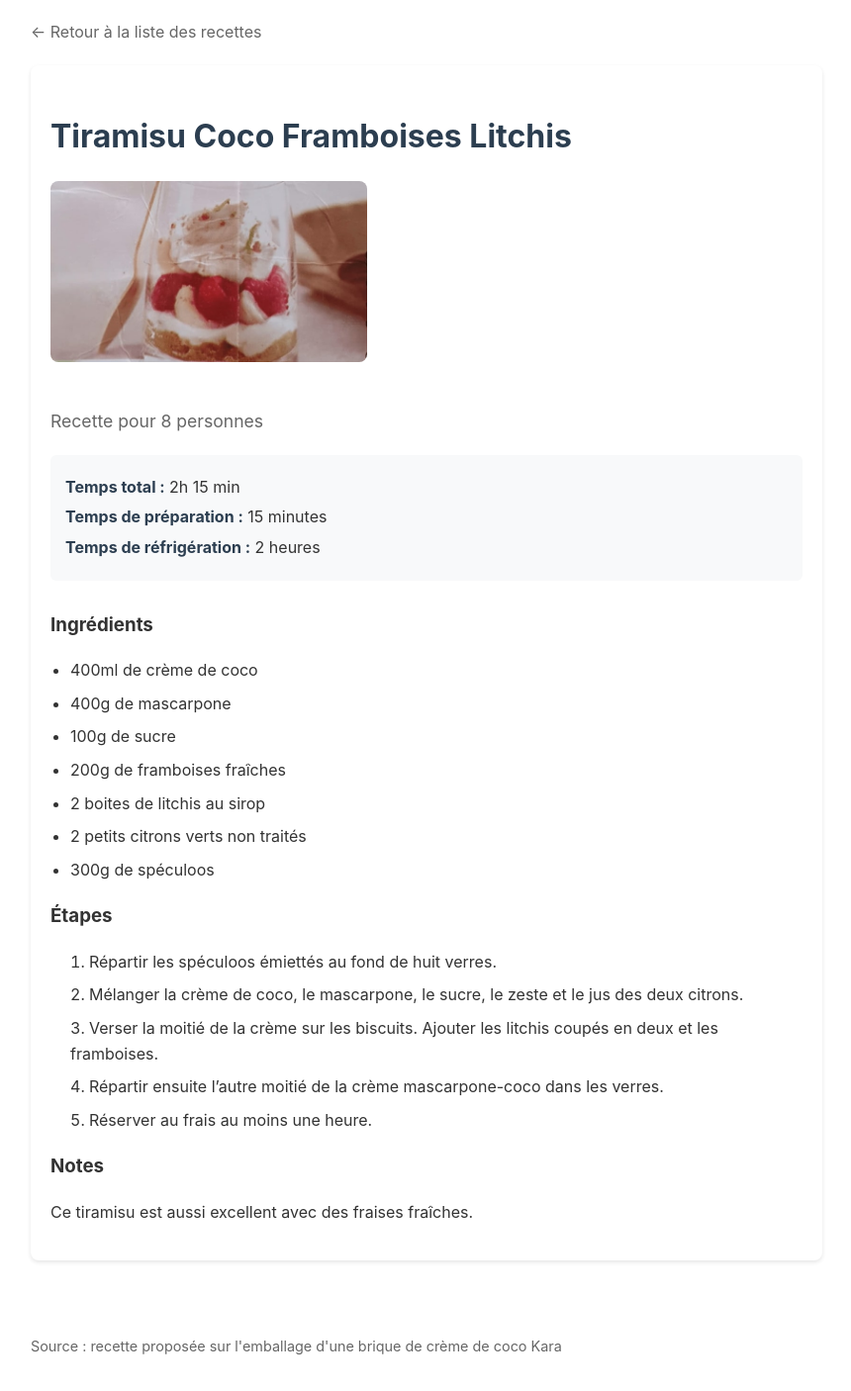
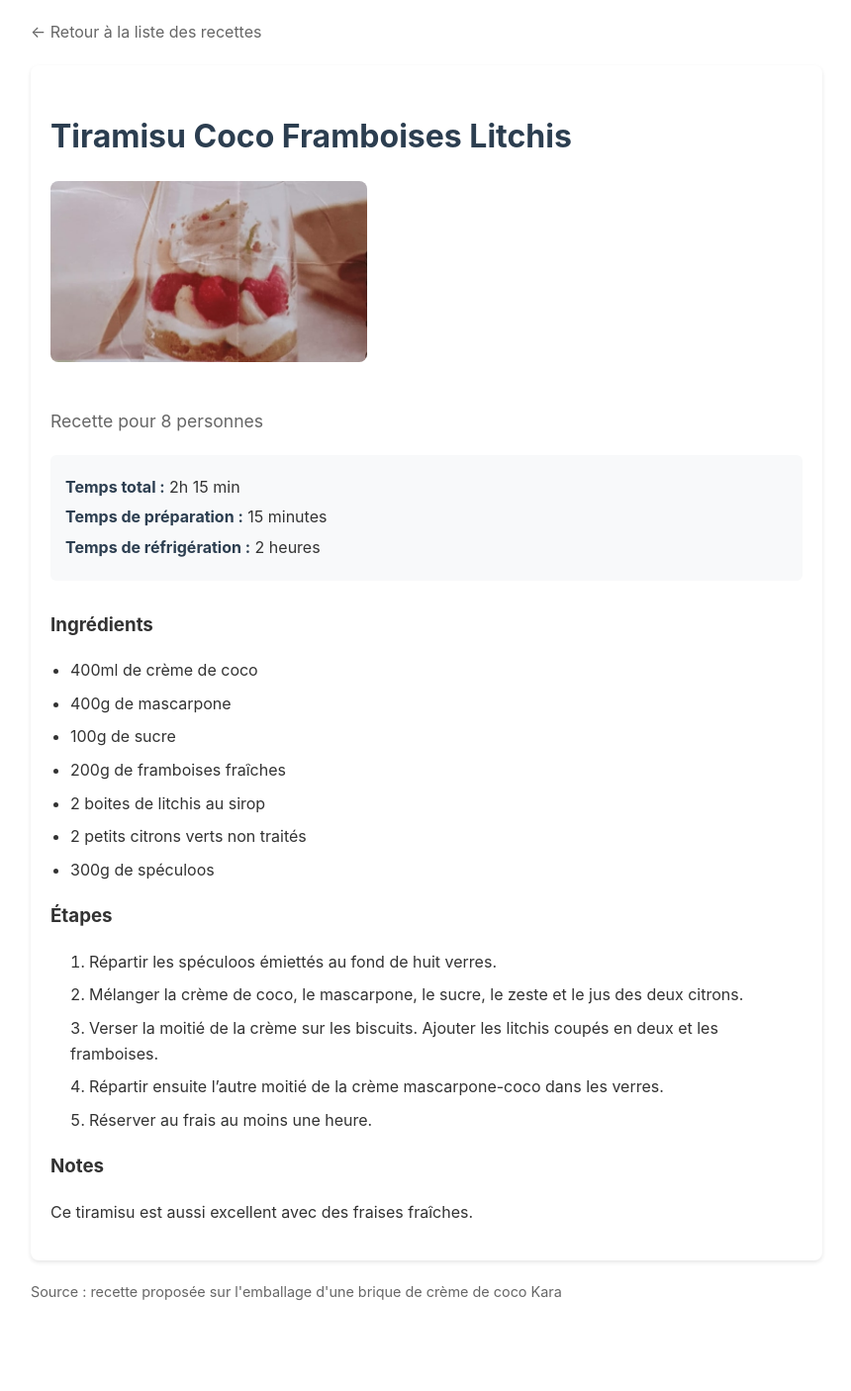
Before and after one commit to beacuisine/beacuisine.github.io, a Jekyll site: the page built from _recipes/tiramisu-coco-framboises-litchis.md, in a window 1280 px wide. Shown: the whole page at 99% size, without its empty margins (209-1069 px from the left). Built offline with Jekyll 4.4.1, drawn with Linux system fonts in a browser that asks for light colours; after the commit the page ends 1352 px from its top, so only the background shows below that.

Commit message:
fix source margin top

```diff
--- a/css/styles.css
+++ b/css/styles.css
@@ -92,8 +92,7 @@ body {
 
 /* Recipe source */
 .recipe-source {
-  margin-top: 40px;
-  padding-top: 20px;
+  margin-top: 20px;
   color: #666;
   font-size: 0.9em;
 }
```
